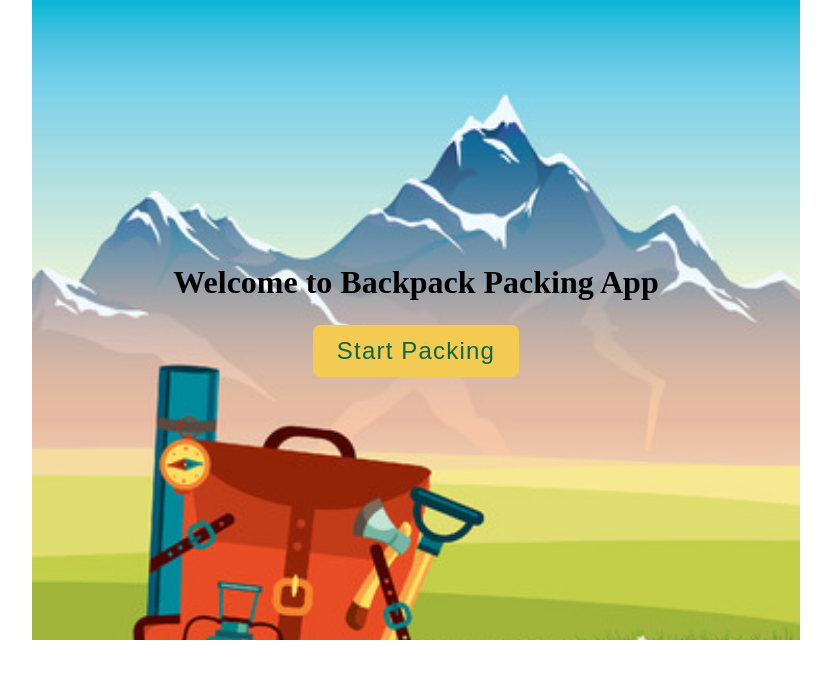
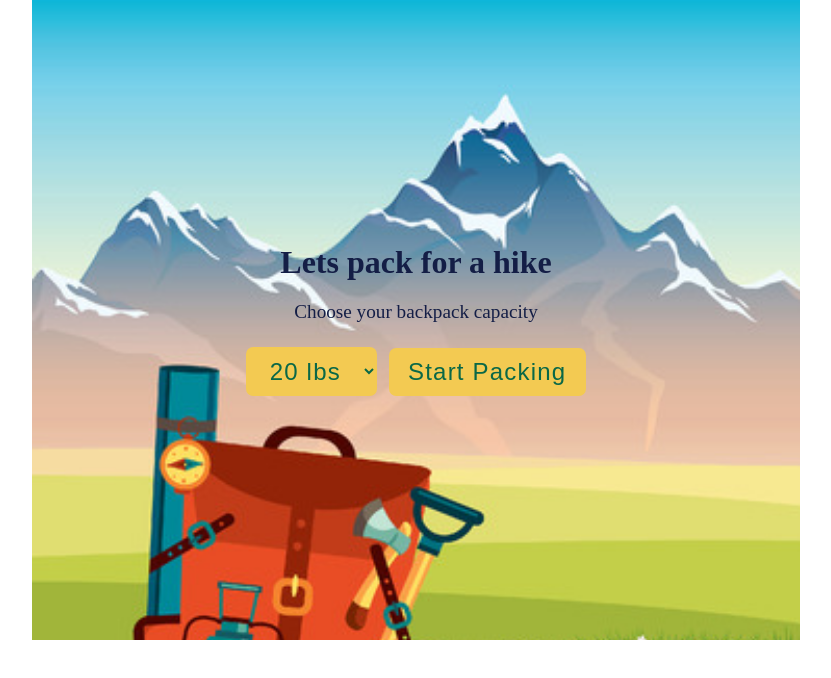
Before and after one commit to OlgaMinaievaWebDev/pack-for-hike, a React (Create React App) app: page / in a window 1280 px wide. Shown: the top 678 px of the page, without its empty margins (224-1055 px from the left). Built offline with nearby package versions, Linux system fonts and the light colour scheme.

Commit message:
start component css

```diff
--- a/src/Packing.jsx
+++ b/src/Packing.jsx
@@ -1,3 +1,3 @@
 export default function Packing() {
-  return <>Start packing</>;
+  return <>Enter packing form</>;
 }
--- a/src/Start.jsx
+++ b/src/Start.jsx
@@ -1,10 +1,25 @@
+import { useState } from "react";
+
 export default function Start({ setStartPacking }) {
+  const [weight, setWeight] = useState(20);
+
   function handleStartApp() {
     setStartPacking(true);
   }
   return (
     <div className="start-page">
-      <h1>Welcome to Backpack Packing App</h1>
+      <h1>Lets pack for a hike</h1>
+      <p>Choose your backpack capacity</p>
+      <select
+        className="choose-weight"
+        value={weight}
+        onChange={(e) => setWeight(e.target.value)}
+      >
+        {Array.from({ length: 55 }, (_, index) => index + 20).map(
+          (num, index) =>
+            index % 5 === 0 && <option key={num}>{num} lbs</option>
+        )}
+      </select>
       <button className="btn-start" onClick={handleStartApp}>
         Start Packing
       </button>
--- a/src/index.css
+++ b/src/index.css
@@ -2,6 +2,7 @@
   box-sizing: border-box;
   margin: 0;
   padding: 0;
+  color: #141e46;
 }
 
 .App {
@@ -18,9 +19,19 @@
   background-size: cover;
 }
 
-.btn-start {
+h1 {
+  font-size: 2rem;
+  margin-bottom: 20px;
+}
+
+p {
+  font-size: 1.2rem;
+}
+
+.btn-start,
+.choose-weight {
   font-size: 1.5rem;
-  padding: 0.5em 1em;
+  padding: 0.4em 0.8em;
   border-radius: 0.3em;
   outline: none;
   border: none;
@@ -28,4 +39,9 @@
   color: #0a6847;
   background-color: #f3ca52;
   margin-top: 1em;
+  cursor: pointer;
 }
+
+.choose-weight {
+  margin-right: 0.5em;
+}
```
